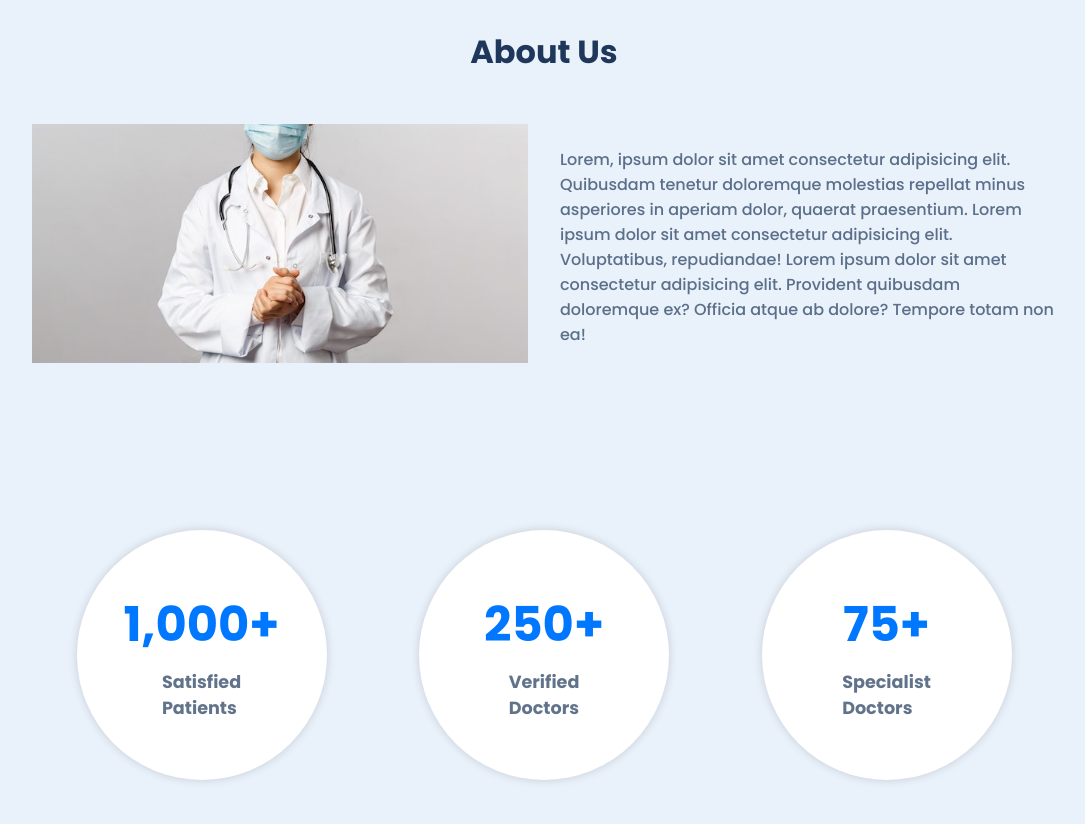
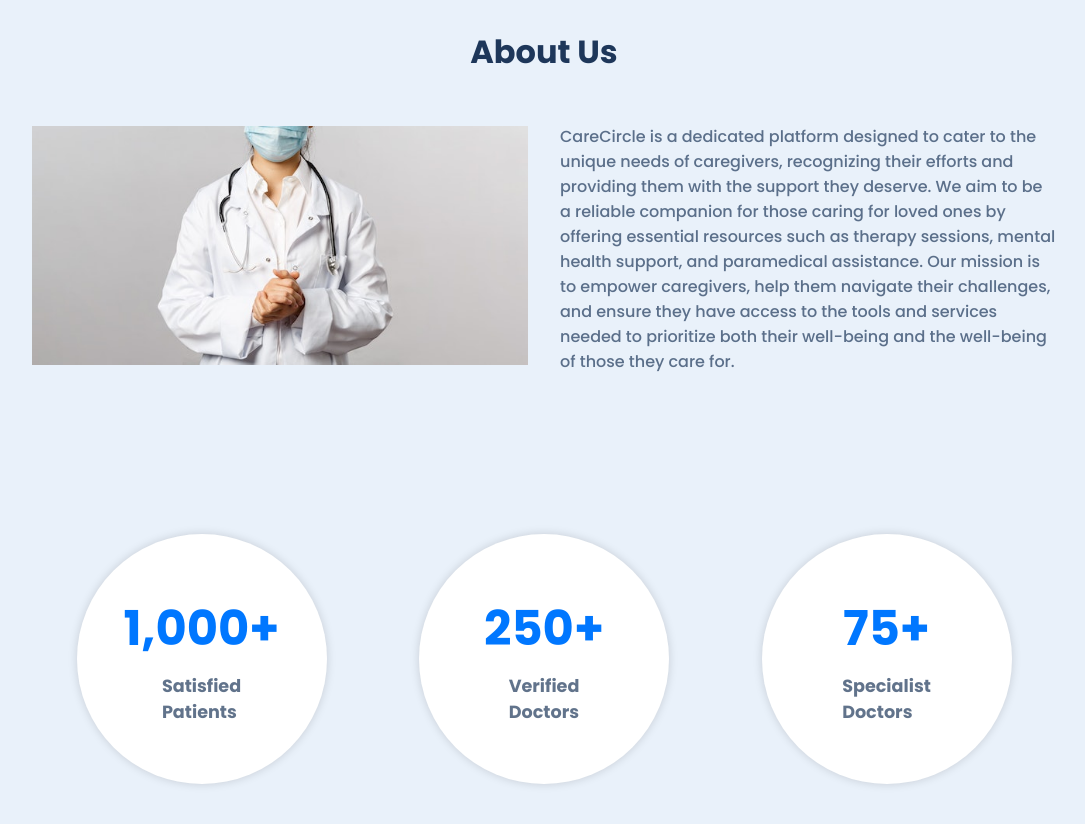
Before and after one commit to ANSHIKA-26/carecircle, a React (Create React App) app in the folder client/: page / in a window 1280 px wide. Shown: the part 840-1664 px from the top of the page, without its empty margins (96-1181 px from the left). Built offline with nearby package versions, Linux system fonts and the light colour scheme; no server answers.

Commit message:
changed about

```diff
--- a/client/src/components/AboutUs.jsx
+++ b/client/src/components/AboutUs.jsx
@@ -15,13 +15,7 @@ const AboutUs = () => {
           </div>
           <div className="hero-content">
             <p>
-              Lorem, ipsum dolor sit amet consectetur adipisicing elit.
-              Quibusdam tenetur doloremque molestias repellat minus asperiores
-              in aperiam dolor, quaerat praesentium. Lorem ipsum dolor sit amet
-              consectetur adipisicing elit. Voluptatibus, repudiandae! Lorem
-              ipsum dolor sit amet consectetur adipisicing elit. Provident
-              quibusdam doloremque ex? Officia atque ab dolore? Tempore totam
-              non ea!
+            CareCircle is a dedicated platform designed to cater to the unique needs of caregivers, recognizing their efforts and providing them with the support they deserve. We aim to be a reliable companion for those caring for loved ones by offering essential resources such as therapy sessions, mental health support, and paramedical assistance. Our mission is to empower caregivers, help them navigate their challenges, and ensure they have access to the tools and services needed to prioritize both their well-being and the well-being of those they care for.
             </p>
           </div>
         </div>
```
